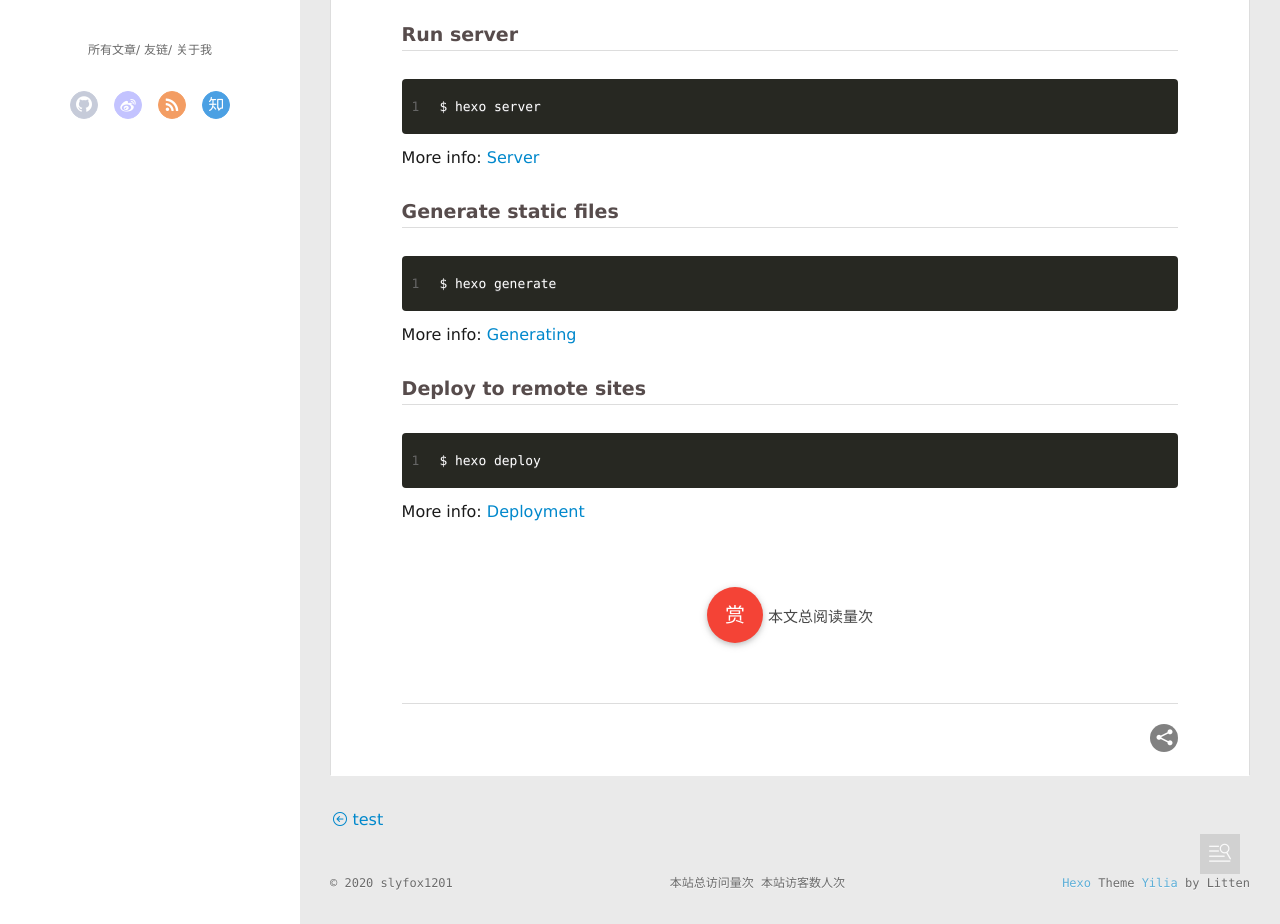
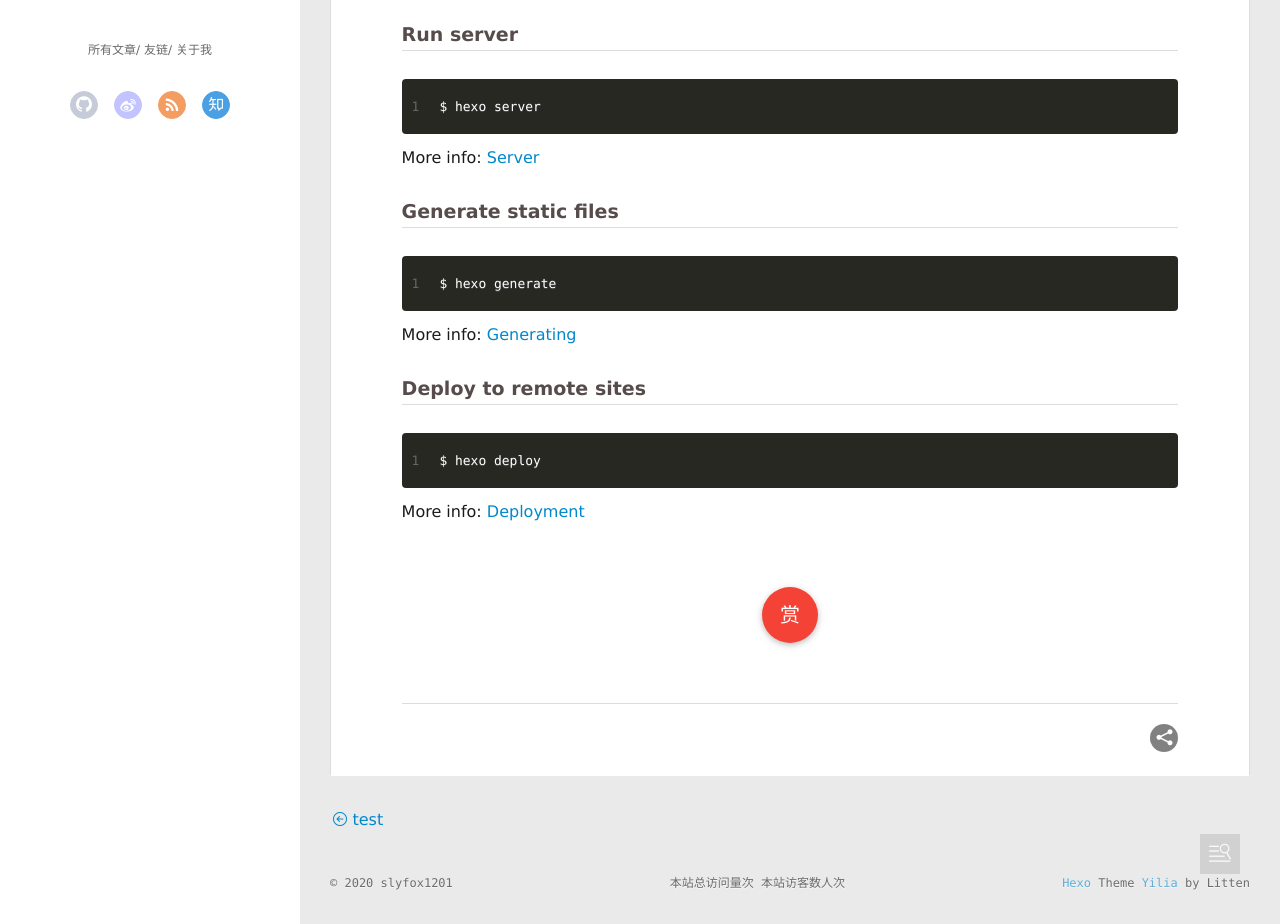
Before and after one commit to slyfox1201/slyfox1201.github.io, a plain HTML site: page 2020/04/20/hello-world/index.html in a window 1280 px wide and 1374 px high. Shown: the part 450-1374 px from the top of the page. Drawn offline with Linux system fonts and the light colour scheme; some packages are replaced by stand-ins of ours; a script that the page names is missing.

Commit message:
Site updated: 2020-04-21 09:33:08

```diff
--- a/2020/04/20/hello-world/index.html
+++ b/2020/04/20/hello-world/index.html
@@ -217,7 +217,6 @@
             </span>
           </div>
           </a>
-        <span id="busuanzi_container_page_pv" style="font-size:15px;font-family:Menlo,Monaco,Andale Mono,lucida console,Courier New,monospace;text-shadow:0 1px #fff;opacity:.8;width:100%;text-align:right">  本文总阅读量<span id="busuanzi_value_page_pv"></span>次</span>
         </div>
 
     </div>
```
Also changed, not shown: 2020/04/20/test/index.html (+0 -1 lines), 2020/04/20/如何搭建博客/index.html (+0 -1 lines).
